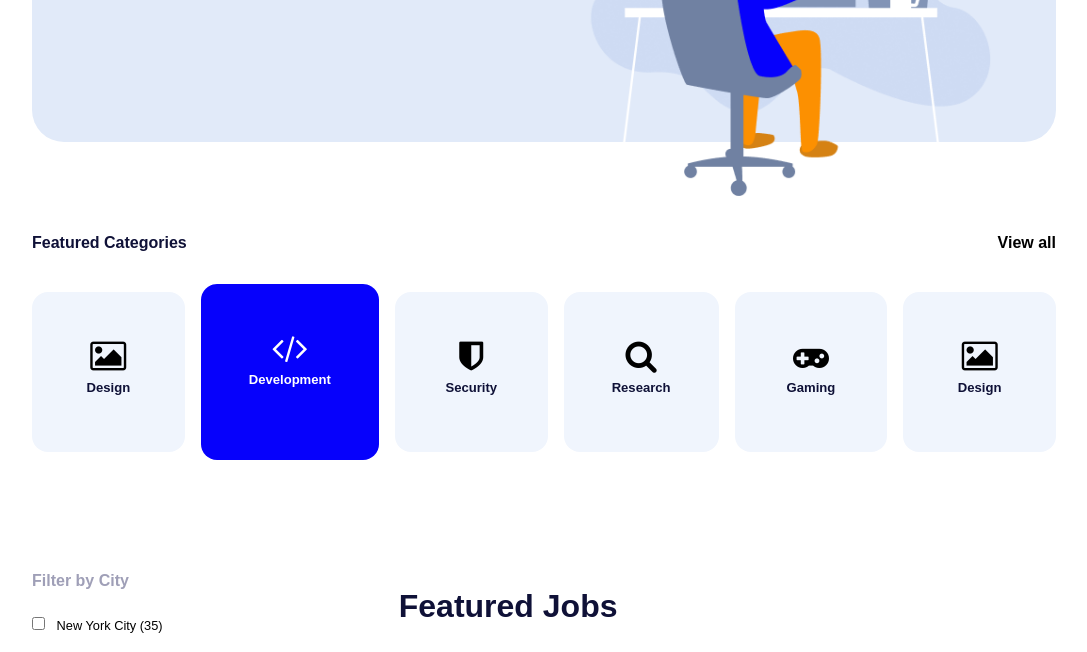
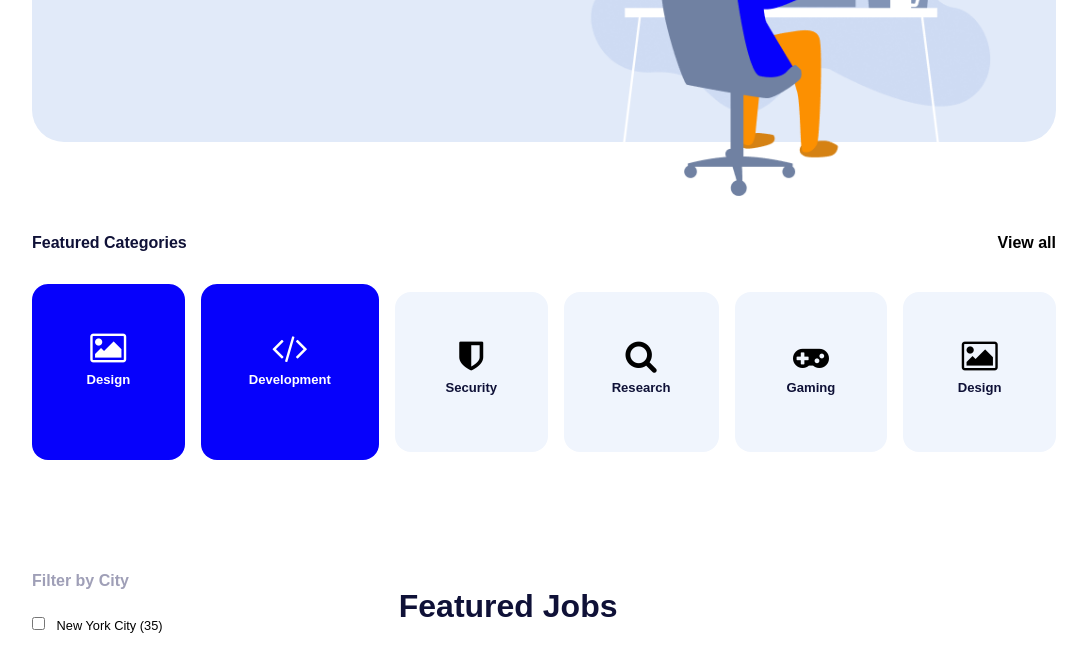
Before and after one commit to Farid87-prg/proje, a plain HTML site: page index.html in a window 1280 px wide. In both pictures the pointer is over the element 204 px from the left and 850 px from the top of the page. Shown: the part 478-1130 px from the top of the page, without its empty margins (96-1183 px from the left). Drawn offline with Linux system fonts and the light colour scheme.

Commit message:
Update style.css

```diff
--- a/css/style.css
+++ b/css/style.css
@@ -206,6 +206,17 @@ section {
     padding: 3rem;
     text-align: center;
     margin-top: .5rem
+}
+
+.categories .container .box:hover {
+    height: 11rem;
+    color: #fff;
+    background-color: #0601fc;
+    margin-top: 0
+}
+
+.categories .container .box:hover h3 {
+    color: #fff;
 }
 
 .categories .container .box h3 {
```
